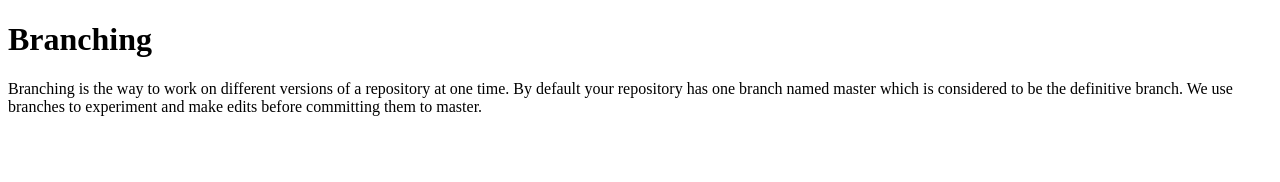
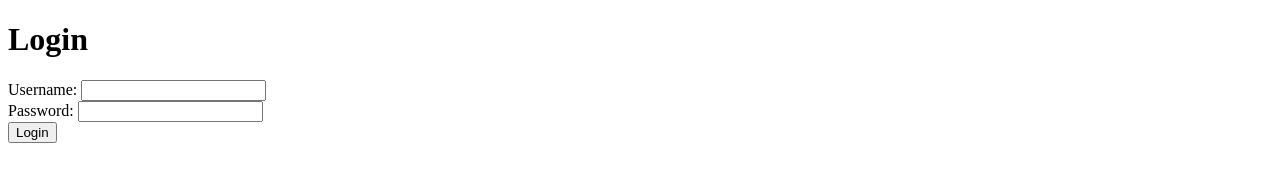
Before and after one commit to janisbunkss/Branching, a plain HTML site: page index.html in a window 1280 px wide. Drawn offline with Linux system fonts and the light colour scheme.

Commit message:
Izveidota login forma

```diff
--- a/index.html
+++ b/index.html
@@ -3,10 +3,18 @@
     <head>
         <meta charset="UTF-8">
         <meta name="viewport" content="width=device-width, initial-scale=1.0">
-        <title>Document</title>
+        <title>Login</title>
     </head>
     <body>
-     <h1>Branching</h1>
-        <p>Branching is the way to work on different versions of a repository at one time. By default your repository has one branch named master which is considered to be the definitive branch. We use branches to experiment and make edits before committing them to master.</p>
+     <h1>Login</h1>
+        <form action="/login">
+            <label for="username">Username:</label>
+            <input type="text" id="username" name="username">
+            <br>
+            <label for="password"> Password:</label>
+            <input type="password" id="password" name="password">
+            <br>
+            <button type="submit">Login</button>
+        </form>
     </body>
     </html>
```
